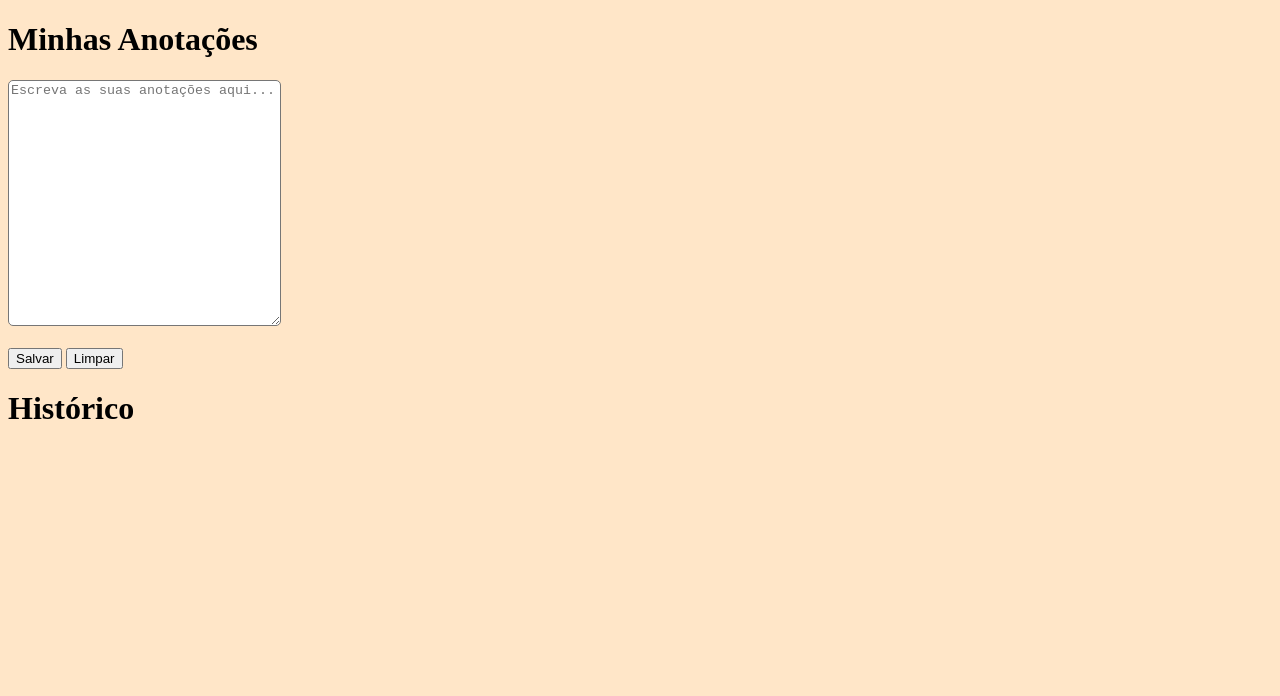
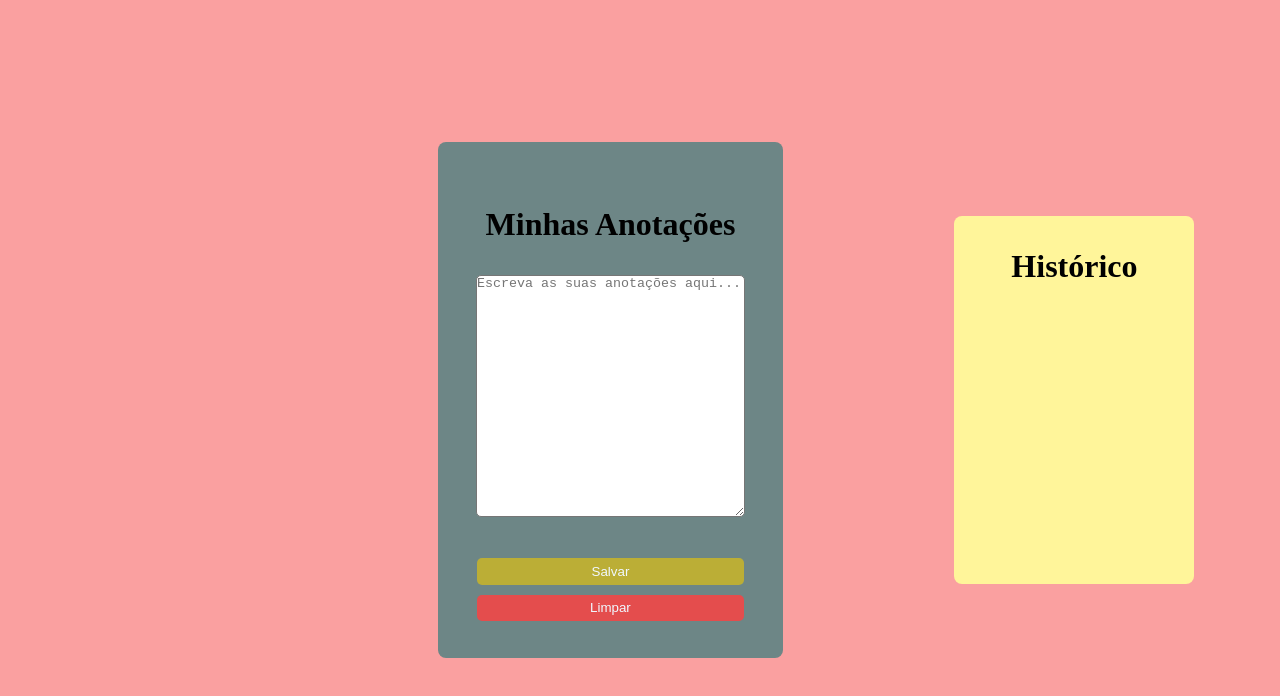
Before and after one commit to alyson-reis/annotation, a plain HTML site: page index.html in a window 1280 px wide. Drawn offline with Linux system fonts and the light colour scheme.

Commit message:
second commit

```diff
--- a/index.html
+++ b/index.html
@@ -7,13 +7,18 @@
     <title>Annotation</title>
 </head>
 <body>
+    <div id="area">
+    <div id="textarea">
     <h1>Minhas Anotações</h1>
     <textarea name="text" id="text" placeholder="Escreva as suas anotações aqui..."></textarea>
     <br><br>
-    <button onclick="save()">Salvar</button>
-    <button onclick="clearNote()">Limpar</button>
+    <button id="buttonsave" onclick="save()">Salvar</button>
+    <button id="buttonclear"onclick="clearNote()">Limpar</button>
+    </div>
+    <div id="historyarea">
     <h1>Histórico</h1>
     <p id="history"></p>
+    </div>
     <script src="src/script.js"></script>
 </body>
 </html>
--- a/src/style.css
+++ b/src/style.css
@@ -1,9 +1,61 @@
+*{
+    padding: 0%;
+    margin: 0%;
+}
 body{
-    background-color: rgb(255, 230, 200) ;
+    background-color: rgb(250, 160, 160) ;
 }
-
+#area{
+    display: flex;
+    justify-content: space-around;
+    margin-left: 22em;
+    align-items: center;
+    height: 100vh;
+}
 #text{
     width: 20em;
     height: 18em;
     border-radius: 5px;
 }
+#textarea{
+    display: flex;
+    flex-direction: column;
+    align-items: center;
+    background-color: rgb(109, 134, 134);
+    border-radius: 0.5em;
+    padding: 2em 1em;
+}
+#historyarea{
+    display: flex;
+    flex-direction: column;
+    flex-wrap: wrap;
+    justify-content: start;
+    background-color: rgb(255, 245, 154);
+    width: 15em ;
+    height: 23em;
+    border-radius: 0.5em;
+}
+
+h1{
+    text-align: center;
+    margin: 1em;
+}
+p{
+    margin: 10px 8px;
+
+}
+button{
+    width: 20em;
+    margin: 5px;
+    height: 2em;
+    color: aliceblue;
+    font-weight: lighter;
+    border: none;
+    border-radius: 5px;
+}
+#buttonsave{
+    background-color: rgb(187, 174, 54);
+}
+#buttonclear{
+    background-color: rgb(228, 77, 77);
+}
```
